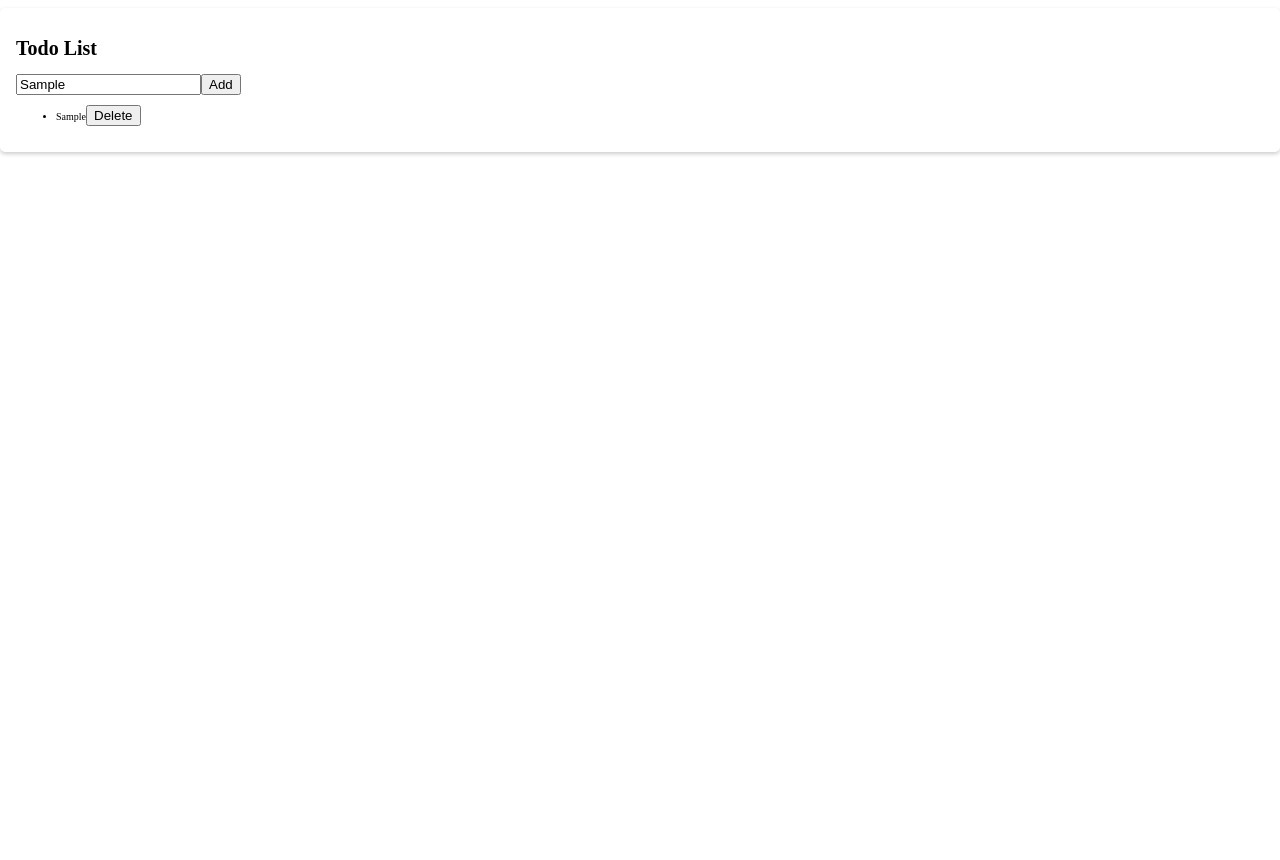
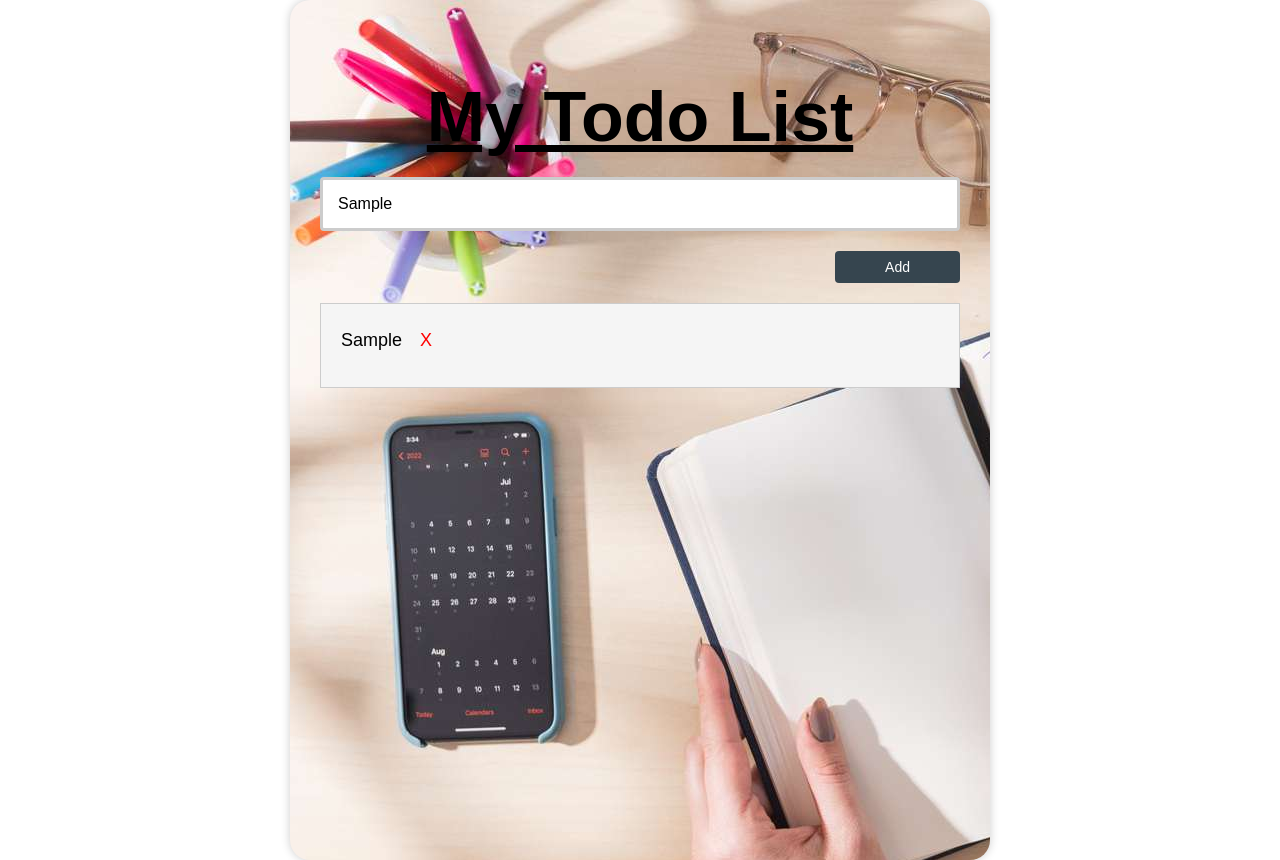
Before and after one commit to damncode12/ToDoList, a React (Create React App) app: page / in a window 1280 px wide. Both pictures are taken after typing "Sample" into the empty fields and a click on the button "Add". Before the commit the page ends 800 px from the top, so only its background shows below. Built offline with nearby package versions, Linux system fonts and the light colour scheme.

Commit message:
update:CSS

```diff
--- a/src/components/todo/todo.css
+++ b/src/components/todo/todo.css
@@ -1,10 +1,99 @@
-/* CSS for Todo component */
+.todo {
+  display: flex;
+  flex-direction: column;
+  align-items: center;
+  justify-content: flex-start;
+  height: 100vh;
+  font-family: Arial, sans-serif;
+  background-color: #DAF7A6  ;
+  border-radius: 20px;
+  box-shadow: 0 0 10px rgba(0, 0, 0, 0.2);
+  width: 50%;
+  margin: 0 auto;
+  padding: 30px;
+  background-image: url('To_Do_List.jpg');
 
-.todo {
-  background: #fff;
-  border-radius: 5px;
-  box-shadow: 0 2px 4px rgba(0, 0, 0, 0.2);
-  margin: 8px 0;
-  padding: 16px;
-  position: relative;
 }
+
+.todo h1 {
+  color: black;
+  margin-bottom: 20px;
+  font-size: 70px;
+  text-decoration: underline;
+}
+
+.todo input[type="text"] {
+  padding: 15px;
+  font-size: 16px;
+  border-radius: 4px;
+  border: 3px solid #ccc;
+  margin-bottom: 20px;
+  width: 100%;
+  box-sizing: border-box;
+}
+
+.todo .add-button {
+  padding: 8px 50px;
+  font-size: 14px;
+  border-radius: 4px;
+  border: none;
+  background-color: #36454F;
+  color: white;
+  cursor: pointer;
+  margin-bottom: 20px;
+  align-self: flex-end;
+}
+
+.todo ul {
+  list-style-type: none;
+  padding: 0;
+  margin: 0;
+  border: 1px solid #ccc;
+  width: 100%;
+  padding: 20px;
+  box-sizing: border-box;
+  background-color: whitesmoke;
+}
+
+.todo li {
+  margin-bottom: 10px;
+  display: flex;
+  align-items: center;
+  font-size: 18px;
+}
+
+.todo li span {
+  margin-right: 10px;
+}
+
+.todo li.completed {
+  color: #888;
+  text-decoration: line-through;
+}
+
+.todo li.priority-1 {
+  color: red;
+}
+
+.todo li.priority-2 {
+  color: orange;
+}
+
+.todo li.priority-3 {
+  color: green;
+}
+
+.todo .delete-button {
+  margin-left: 10px;
+  padding: 6px 8px;
+  font-size: 18px;
+  border-radius: 4px;
+  border: none;
+  background-color: transparent;
+  color: red;
+  cursor: pointer;
+}
+
+.todo .delete-button:hover {
+  color: darkred;
+}
--- a/src/components/todo/todo.jsx
+++ b/src/components/todo/todo.jsx
@@ -1,5 +1,3 @@
-//Write React code to create a commponent to be used in the App component that acts as a todo list and supports all functionalities.
-
 import React, { Component } from 'react';
 import './todo.css';
 
@@ -8,42 +6,45 @@ class Todo extends Component {
     super(props);
     this.state = {
       todos: [],
-
       newTodo: ''
-        }
+    };
   }
 
   handleChange = (event) => {
     this.setState({ newTodo: event.target.value });
-    }
+  };
 
   addTodo = () => {
     this.setState({ todos: [...this.state.todos, this.state.newTodo] });
-    }
+  };
 
   deleteTodo = (index) => {
-        this.state.todos.splice(index, 1);
-        this.setState({ todos: this.state.todos });
-    }
+    const updatedTodos = [...this.state.todos];
+    updatedTodos.splice(index, 1);
+    this.setState({ todos: updatedTodos });
+  };
 
   render() {
     return (
       <div className="todo">
-                <h1>Todo List</h1>
-                <input type="text" onChange={this.handleChange} />
-                <button onClick={this.addTodo}>Add</button>
+        <h1>My Todo List</h1>
+        <input type="text" onChange={this.handleChange} placeholder='Write your task here...'/>
+        <button className="add-button" onClick={this.addTodo}>
+          Add
+        </button>
         <ul>
           {this.state.todos.map((todo, index) => (
             <li key={index}>
               {todo}
-                            <button onClick={() => this.deleteTodo()}>Delete</button>
+              <button className="delete-button" onClick={() => this.deleteTodo(index)}>
+                X
+              </button>
             </li>
           ))}
         </ul>
       </div>
     );
   }
-
 }
 
 export default Todo;
```
Also changed, not shown: src/components/todo/To_Do_List.jpg (added). Lines whose indentation alone changed are shown as unchanged.
